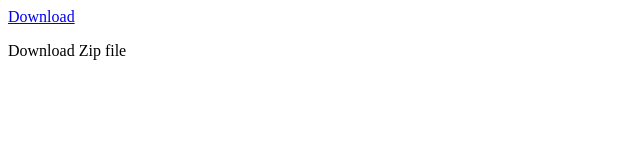
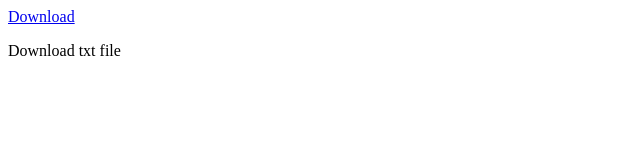
Before and after one commit to IRMEBOT/BublozX, a plain HTML site: page index.html in a window 1280 px wide. Shown: the full height of the page, 0-640 px from the left. Drawn offline with Linux system fonts and the light colour scheme.

Commit message:
Update index.html

```diff
--- a/index.html
+++ b/index.html
@@ -9,6 +9,6 @@
     <a href="readme.txt" download>
       Download
      </a>
-  <p>Download Zip file
+  <p>Download txt file
 </body>
 </html>
```
